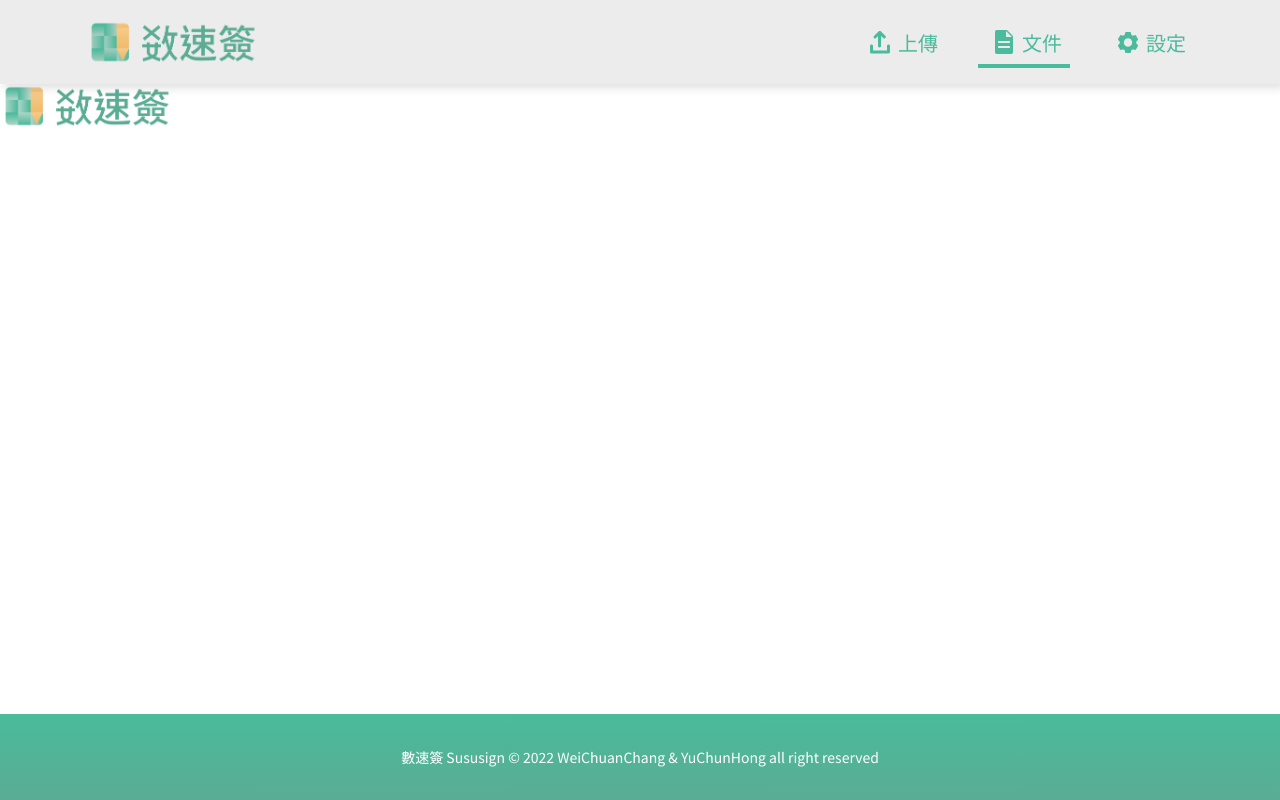
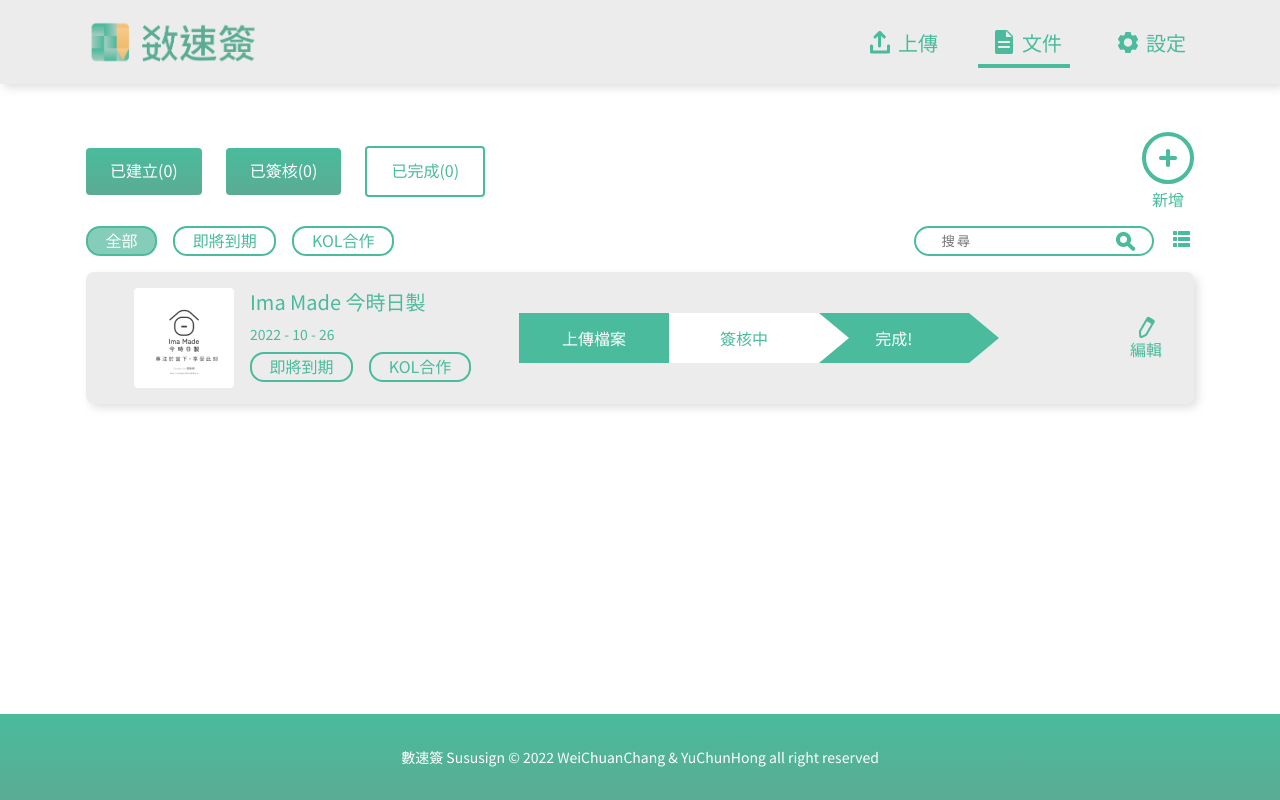
Before and after one commit to redbeanhong/sususign, a Vue app: page /document in a window 1280 px wide. Built offline with nearby package versions, Linux system fonts and the light colour scheme.

Commit message:
2022.11.19 [新增]完成文件頁面樣式

```diff
--- a/src/assets/scss/global.scss
+++ b/src/assets/scss/global.scss
@@ -5,4 +5,5 @@
 @import "./helper/_navBar.scss";
 @import "./helper/_footer.scss";
 
-@import "./views/_homeView.scss"
+@import "./views/_homeView.scss";
+@import "./views/_documentView.scss";
--- a/src/assets/scss/helper/_base.scss
+++ b/src/assets/scss/helper/_base.scss
@@ -9,12 +9,12 @@ $color-light: #ffffff;
 $color-primary: #4abb9c;
 $color-primary-dark: #5aac93;
 $color-primary-active: #85cdb9;
-$color-secondary:#dadada;
-$color-secondary-shadow:rgba(134, 134, 134, 0.25);
+$color-secondary: #dadada;
+$color-secondary-shadow: rgba(134, 134, 134, 0.25);
 $color-warning: #f0bc6e;
 $color-disabled: #dadada;
 
-$border-radius-base:8px;
+$border-radius-base: 8px;
 
 $phone_breakpoints: 576px;
 $mobile_breakpoints: 992px;
@@ -84,9 +84,45 @@ strong {
   font-weight: $font-weight-bold;
 }
 
+.btn-menu {
+  display: inline-block;
+  cursor: pointer;
+  padding: 0.8rem 1.5rem;
+  border-radius: 0.25rem;
+
+  background: linear-gradient(
+    180deg,
+    $color-primary 0%,
+    $color-primary-dark 100%
+  );
+  color: $color-light;
+
+  &.active {
+    background: $color-primary-active;
+  }
+
+  &:hover {
+    background: radial-gradient(
+      50% 50% at 50% 50%,
+      $color-primary 0%,
+      $color-primary-active 100%
+    );
+  }
+
+  &.unselect {
+    background: rgba($color-light, 0.8);
+    border: 2px solid $color-primary;
+    border-radius: 0.25rem;
+    color: $color-primary;
+    cursor: not-allowed;
+  }
+}
+
 .btn {
+  display: inline-block;
+  cursor: pointer;
   padding: 0.375rem 0.8rem;
-  cursor: pointer;
+  border-radius: 0.5rem;
 
   &.btn-primary {
     background: linear-gradient(
@@ -95,7 +131,6 @@ strong {
       $color-primary-dark 100%
     );
     color: $color-light;
-    border-radius: 8px;
 
     &:hover {
       background: radial-gradient(
@@ -109,6 +144,42 @@ strong {
       background: $color-primary-active;
     }
   }
+}
+
+.tag {
+  cursor: pointer;
+  display: inline-block;
+  padding: 0.125rem 1.1rem;
+  color: $color-primary;
+  border: 2px solid $color-primary;
+  border-radius: 0.875rem;
+
+  &:hover {
+    background: radial-gradient(
+      50% 50% at 50% 50%,
+      $color-primary 0%,
+      $color-primary-active 100%
+    );
+    color: $color-light;
+  }
+
+  &.active {
+    color: $color-light;
+    background: $color-primary-active;
+  }
+
+  &.disabled {
+    cursor: default;
+
+    &:hover {
+      background: none;
+      color: $color-primary;
+    }
+  }
+}
+
+.icon {
+  cursor: pointer;
 }
 
 .mb-1 {
@@ -130,3 +201,23 @@ strong {
 .mb-5 {
   margin-bottom: 3rem;
 }
+
+.mr-1 {
+  margin-right: 0.5rem;
+}
+
+.mr-2 {
+  margin-right: 1rem;
+}
+
+.mr-3 {
+  margin-right: 1.5rem;
+}
+
+.mr-4 {
+  margin-right: 2rem;
+}
+
+.mr-5 {
+  margin-right: 3rem;
+}
--- a/src/assets/scss/helper/_grid.scss
+++ b/src/assets/scss/helper/_grid.scss
@@ -14,7 +14,7 @@
 }
 
 .wrap-padding{
-  padding-top: 3rem;
+  padding: 3rem 1rem 0 1rem;
 }
 
 .row {
--- /dev/null
+++ b/src/assets/scss/views/_documentView.scss
@@ -0,0 +1,162 @@
+#document {
+  width: 100%;
+
+  .doc-head {
+    align-items: center;
+    justify-content: space-between;
+  }
+
+  .btn-add {
+    cursor: pointer;
+    & > img {
+      border-radius: 50%;
+      border: 4px solid $color-primary;
+      padding: 0.25rem;
+    }
+
+    & > p {
+      text-align: center;
+    }
+
+    &:hover {
+      & > img {
+        scale: 1.1;
+      }
+    }
+  }
+
+  .doc-filters {
+    align-items: center;
+    justify-content: space-between;
+  }
+
+  .doc-tool {
+    display: flex;
+    align-items: center;
+    position: relative;
+
+    label {
+      position: absolute;
+      right: 3.5rem;
+      top: calc(50% - 12px);
+    }
+
+    #input-search {
+      background-color: transparent;
+      border: 2px solid $color-primary;
+      border-radius: 100px;
+      padding: 0.2rem 1.1rem;
+      text-indent: 8px;
+      color: $color-primary;
+      letter-spacing: 2px;
+      transition: 0.5s;
+
+      &:focus {
+        outline: 2px solid $color-primary-active;
+      }
+    }
+  }
+
+  .doc {
+    @include background-secondary;
+    position: relative;
+    width: 100%;
+    padding: 1rem 1.5rem 1rem 3rem;
+    display: flex;
+    align-items: center;
+    flex-wrap: wrap;
+    border-radius: $border-radius-base;
+
+    .doc-head {
+      display: flex;
+      align-items: flex-start;
+      justify-content: flex-start;
+      margin-bottom: 1rem;
+
+      & > img {
+        height: 100px;
+      }
+      width: 100%;
+      @include computer {
+        margin-bottom: 0;
+        width: unset;
+      }
+    }
+
+    .doc-status {
+      width: 100%;
+      @include computer {
+        width: unset;
+        flex: auto;
+        margin-left: 3rem;
+      }
+    }
+
+    .doc-status-tag {
+      position: relative;
+      display: inline-block;
+      height: 50px;
+      width: 150px;
+      text-align: center;
+      line-height: 50px;
+      background: $color-primary;
+      color: $color-light;
+
+      &.last {
+        &::after {
+          z-index: 99;
+          content: "";
+          position: absolute;
+          top: 0;
+          left: 100%;
+          width: 0;
+          height: 0;
+          border-style: solid;
+          border-width: 25px 0 25px 30px;
+          border-color: transparent transparent transparent $color-primary;
+        }
+
+        &.active {
+          &::after {
+            border-color: transparent transparent transparent $color-light;
+            background: transparent;
+          }
+        }
+      }
+
+      &.active {
+        background: $color-light;
+        color: $color-primary;
+
+        &::after {
+          z-index: 99;
+          content: "";
+          position: absolute;
+          top: 0;
+          left: 100%;
+          width: 0;
+          height: 0;
+          border-style: solid;
+          border-width: 25px 0 25px 30px;
+          border-color: transparent transparent transparent $color-light;
+          background: $color-primary;
+        }
+      }
+    }
+
+    .btn-edit {
+      position: absolute;
+      top: 1rem;
+      right: 2rem;
+      display: flex;
+      flex-direction: column;
+      justify-content: center;
+      align-items: center;
+      @include computer {
+        top: unset;
+        margin-bottom: 0;
+        width: unset;
+      }
+    }
+  }
+}
--- a/src/views/DocumentView.vue
+++ b/src/views/DocumentView.vue
@@ -1,3 +1,73 @@
 <template>
-  <h1>Document</h1>
+  <div id="document">
+    <div class="container wrap-padding">
+      <div class="doc-head row mb-2">
+        <ul>
+          <li class="btn-menu mr-3">已建立(0)</li>
+          <li class="btn-menu mr-3">已簽核(0)</li>
+          <li class="btn-menu unselect">已完成(0)</li>
+        </ul>
+        <div>
+          <input accept=".pdf" type="file" id="uploadPDF" hidden />
+          <label for="uploadPDF" class="btn-add">
+            <img src="@/assets/img/icon/iconAdd.png" alt="add" />
+            <p>新增</p>
+          </label>
+        </div>
+      </div>
+      <div class="doc-filters row mb-2">
+        <ul class="filter-tags">
+          <li class="tag mr-2 active">全部</li>
+          <li class="tag mr-2">即將到期</li>
+          <li class="tag">KOL合作</li>
+        </ul>
+        <div class="doc-tool">
+          <input
+            type="text"
+            id="input-search"
+            placeholder="搜尋"
+            class="mr-2"
+          />
+          <label for="input-search">
+            <img
+              class="icon"
+              src="@/assets/img/icon/iconSearch.png"
+              alt="search"
+            />
+          </label>
+          <div>
+            <img
+              class="icon"
+              src="@/assets/img/icon/iconHorizontal.png"
+              alt="horizontal"
+            />
+          </div>
+        </div>
+      </div>
+      <ul class="row">
+        <li class="doc mb-2">
+          <div class="doc-head">
+            <img class="mr-2" src="@/assets/img/Mask group.png" alt="test" />
+            <div class="doc-head-content">
+              <h3 class="mb-1">Ima Made 今時日製</h3>
+              <p class="mb-1"><small>2022 - 10 - 26</small></p>
+              <ul>
+                <li class="tag disabled mr-2">即將到期</li>
+                <li class="tag disabled">KOL合作</li>
+              </ul>
+            </div>
+          </div>
+          <ul class="doc-status">
+            <li class="doc-status-tag">上傳檔案</li>
+            <li class="doc-status-tag active">簽核中</li>
+            <li class="doc-status-tag last">完成!</li>
+          </ul>
+          <div class="btn-edit">
+            <img class="icon" src="@/assets/img/icon/iconEdit.png" alt="edit" />
+            編輯
+          </div>
+        </li>
+      </ul>
+    </div>
+  </div>
 </template>
```
Also changed, not shown: src/assets/img/Mask group.png (added).
